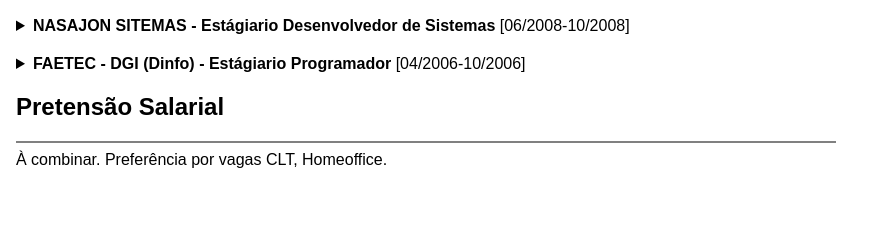
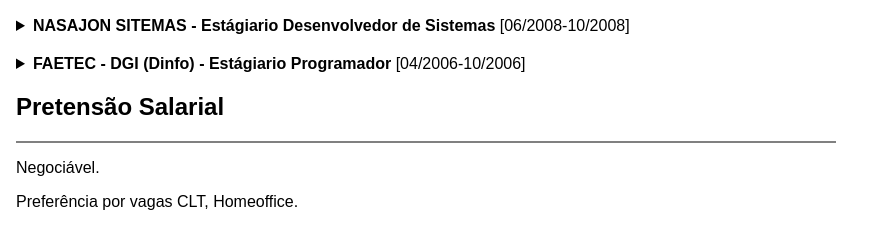
Before and after one commit to SauloTracer/CV, a plain HTML site: page index.html in a window 1280 px wide. Shown: the part 1054-1295 px from the top of the page, 406-1280 px from the left. Before the commit the page ends 1265 px from the top, so only its background shows below. Drawn offline with Linux system fonts and the light colour scheme.

Commit message:
Update index.html
Leve alteração no texto da pretensão salarial.

```diff
--- a/index.html
+++ b/index.html
@@ -362,8 +362,8 @@
             <section id="salary">
                 <h2>Pretensão Salarial</h2>
                 <hr noshade>
-                À combinar.
-                Preferência por vagas CLT, Homeoffice.
+                <p>Negociável.</p>
+                <p>Preferência por vagas CLT, Homeoffice.</p>
             </section>
         </main>
     </section>
```
